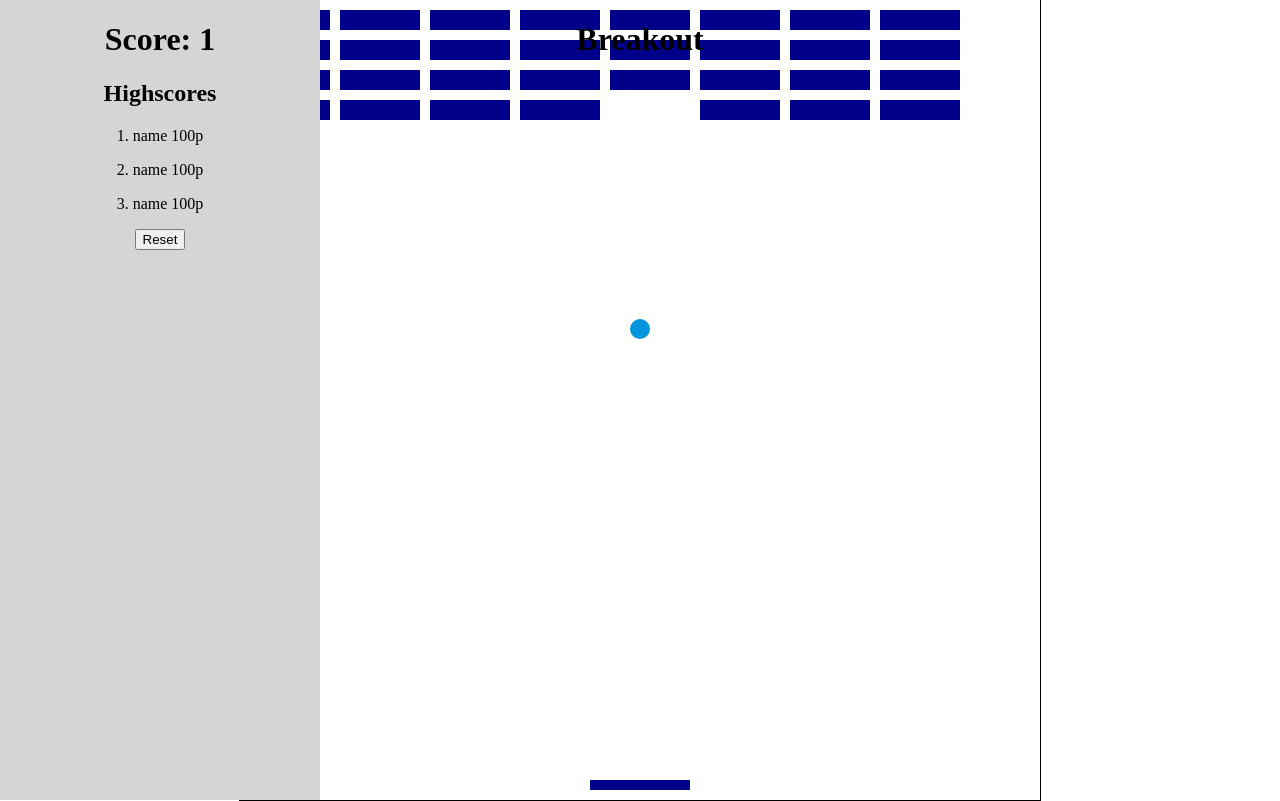
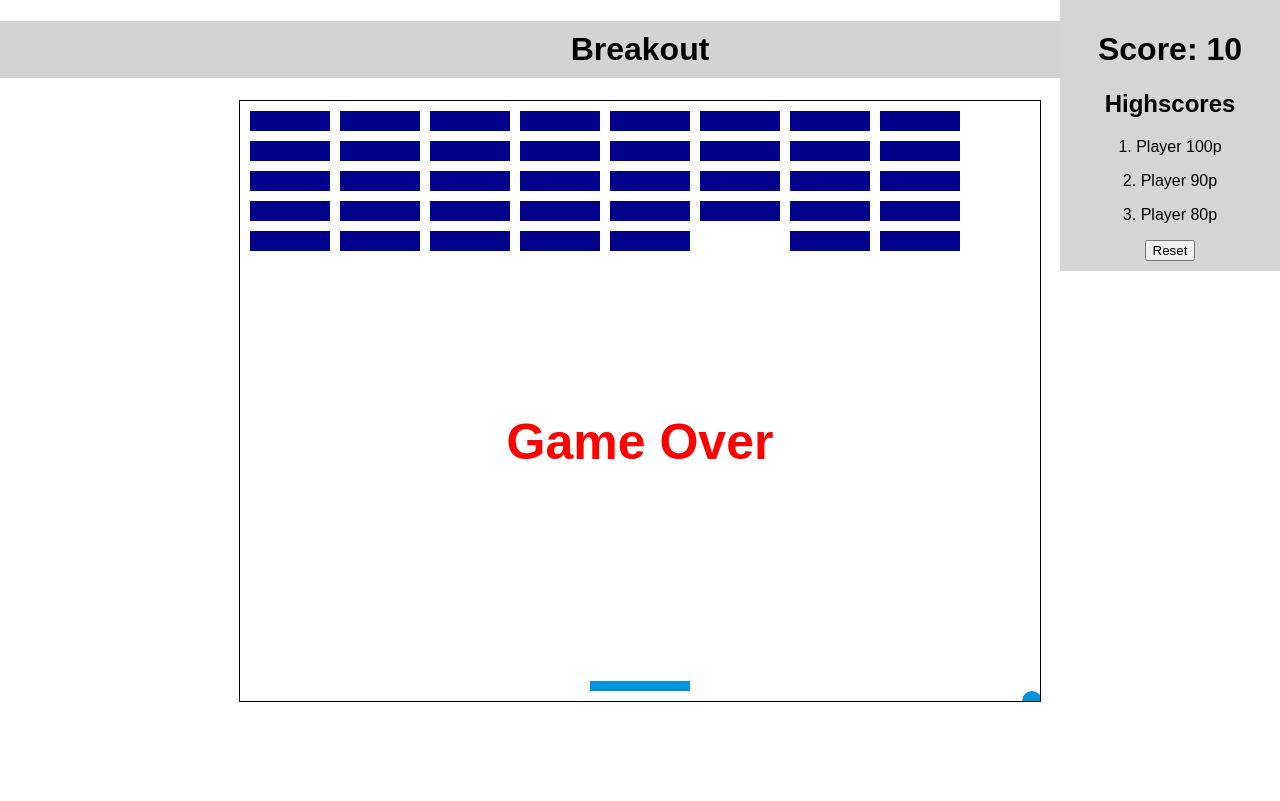
Before and after one commit to Jonathan-Tobias/breakout, a plain HTML site: page breakout.html in a window 1280 px wide. Drawn offline with Linux system fonts and the light colour scheme.

Commit message:
Poerformance improvement and removed unececary stuff

```diff
--- a/breakout.html
+++ b/breakout.html
@@ -5,358 +5,200 @@
     <meta name="viewport" content="width=device-width, initial-scale=1.0">
     <title>Breakout</title>
     <style>
-        body{
+        body {
             margin: 0;
+            font-family: Arial, sans-serif;
+            text-align: center;
         }
         canvas {
             border: 1px solid black;
+            display: block;
+            margin: auto;
+        }
+        #gameover {
+            display: none;
+            font-size: 50px;
+            color: red;
             position: absolute;
             top: 50%;
             left: 50%;
             transform: translate(-50%, -50%);
         }
-        #gameover {
-            display: none;
+        .top {
+            padding: 10px;
+            background: lightgray;
+        }
+        .right {
             position: absolute;
-            top: 50%;
-            left: 50%;
-            transform: translate(-50%, -50%);
-            font-size: 50px;
-            color: red;
-        }
-        .top{
-            position: absolute;
+            right: 0;
             top: 0;
-            left: 0;
-            width: 100%;
-            height: 50px;
-            text-align: center;
-            align-items: center;
-            padding-bottom: 30px;
-        }
-        .right{
-            position: absolute;
-            height: 100%;
-            width: 25%;
-            text-align: center;
-            background-color: rgb(213, 213, 213);
+            width: 200px;
+            background: rgb(213, 213, 213);
+            padding: 10px;
         }
     </style>
 </head>
 <body>
-    <div class="container" id="container">
-        <h2 id="gameover">Game Over</h2>
-    </div>
-    <div class="top">
-        <h1>Breakout</h1>
-    </div>
+    <h1 class="top">Breakout</h1>
+    <h2 id="gameover">Game Over</h2>
     <div class="right">
         <h1 id="score">Score: 0</h1>
-        <div class="highscores">
-            <h2>Highscores</h2>
-            <p>1. name 100p</p>
-            <p>2. name 100p</p>
-            <p>3. name 100p</p>
-        </div>
+        <h2>Highscores</h2>
+        <p>1. Player 100p</p>
+        <p>2. Player 90p</p>
+        <p>3. Player 80p</p>
         <button onclick="resetGame()">Reset</button>
     </div>
+    <script>
+        const canvas = document.createElement('canvas');
+        const ctx = canvas.getContext('2d');
+        document.body.appendChild(canvas);
 
-    <script>
-        let keys = []
-        canvasElem = {
-            x: 0,
-            y: 0,
+        const game = {
             width: 800,
-            height: 800,
-            rows: 4,
+            height: 600,
+            rows: 5,
             cols: 8,
+            running: true,
+            score: 0
+        };
+
+        canvas.width = game.width;
+        canvas.height = game.height;
+
+        const paddle = {
+            width: 100,
+            height: 10,
+            x: game.width / 2 - 50,
+            y: game.height - 20,
+            speed: 10,
+            color: '#0095DD'
+        };
+
+        const ball = {
+            x: game.width / 2,
+            y: game.height / 2,
+            radius: 10,
+            speedX: 4,
+            speedY: -6,
+            color: '#0095DD'
+        };
+
+        const blocks = [];
+        const blockWidth = 80;
+        const blockHeight = 20;
+
+        function initBlocks() {
+            for (let i = 0; i < game.cols; i++) {
+                blocks[i] = [];
+                for (let j = 0; j < game.rows; j++) {
+                    blocks[i][j] = {
+                        x: i * (blockWidth + 10) + 10,
+                        y: j * (blockHeight + 10) + 10,
+                        width: blockWidth,
+                        height: blockHeight,
+                        color: 'darkblue'
+                    };
+                }
+            }
         }
 
-        let score = 0;
-        let gameRunning = true;
-        let items = [];
-
-        document.addEventListener("visibilitychange", () => {
-            if (document.hidden) {
-                gameRunning = false;
-                console.log("Game Paused")
-            } else {
-                gameRunning = true;
-                console.log("Game Resumed");
-                gameLoop();
-            }
-        });
-
-
-        const canvas = document.createElement('canvas');
-        const ctx = canvas.getContext('2d');
-        document.getElementById("container").appendChild(canvas);
-        canvas.width = canvasElem.width;
-        canvas.height = canvasElem.height;
-
-        document.addEventListener('keydown', (e) => {
-            keys[e.keyCode] = true;
-        });
-
-        document.addEventListener('keyup', (e) => {
-            keys[e.keyCode] = false;
-        });
-
-        ball = {
-            x: canvasElem.width / 2,
-            y: canvasElem.height / 2,
-            radius: 10,
-            speedX: 0,
-            speedY: 7,
-            color: '#0095DD',
+        function drawPaddle() {
+            ctx.fillStyle = paddle.color;
+            ctx.fillRect(paddle.x, paddle.y, paddle.width, paddle.height);
         }
 
-
-
-        paddle = {
-            x: canvasElem.width / 2 - 50,
-            y: canvasElem.height - 20,
-            width: 100,
-            height: 10,
-            speed: 10,
-            color: '#0095DD',
-        }
-
-        block = {
-            x: 0,
-            y: 0,
-            width: 80,
-            height: 20,
-            color: '#0095DD',
-        }
-
-
-
-        let blocks = [];
-
-
-
-        function drawPaddle(){
+        function drawBall() {
             ctx.beginPath();
-            ctx.rect(paddle.x, paddle.y, paddle.width, paddle.height);
-            fillStyle = "red"
-            ctx.fill();
-            ctx.closePath();
-        }
-
-        function drawBall(){
-            ctx.beginPath();
-            ctx.arc(ball.x, ball.y, ball.radius, 0, Math.PI*2);
-
+            ctx.arc(ball.x, ball.y, ball.radius, 0, Math.PI * 2);
             ctx.fillStyle = ball.color;
             ctx.fill();
             ctx.closePath();
         }
 
-        function drawItems() {
-            for (let i = 0; i < items.length; i++) {
-                ctx.beginPath();
-                ctx.arc(items[i].x, items[i].y, items[i].radius, 0, Math.PI * 2);
-                ctx.fillStyle = items[i].color;
-                ctx.fill();
-                ctx.closePath();
-            }
-        }
-
-
-        function updateItems() {
-            for (let i = 0; i < items.length; i++) {
-                items[i].y += items[i].speedY;
-            }
-            for (let i = 0; i < items.length; i++) {
-
-                if (items[i].x + items[i].radius > paddle.x && items[i].x - items[i].radius < paddle.x + paddle.width && items[i].y + items[i].radius > paddle.y && items[i].y - items[i].radius < paddle.y + paddle.height) {
-                    items.splice(i, 1);
-                    score += 3;
-                    break;
-                }
-            }
-        }
-
-
-
-    function spawnItem(x, y){
-        if(Math.floor(Math.random()*2) == 0){
-            let item = {
-                x: x+block.width/2,
-                y: y,
-                radius: 7,
-                color: 'yellow',
-                speedY: 2,
-                speedX: 0,
-            }
-            items.push(item);
-        }
-    }
-
-        function initBlocks() {
-            for (var i = 0; i < canvasElem.cols; i++) {
-                blocks[i] = [];
-                for (var j = 0; j < canvasElem.rows; j++) {
-                    blocks[i][j] = {
-                        x: i * (block.width + 10) + 10,
-                        y: j * (block.height + 10) + 10,
-                        width: block.width,
-                        height: block.height,
-                        //color: '#' + Math.floor(Math.random() * 16777215).toString(16),
-                        color: 'darkblue',
-                    };
-                }
-            }
-        }
         function drawBlocks() {
-            for (var i = 0; i < canvasElem.cols; i++) {
-                for (var j = 0; j < canvasElem.rows; j++) {
-                    let b = blocks[i][j];
-                    if (b) {
-                        ctx.beginPath();
-                        ctx.rect(b.x, b.y, b.width, b.height);
-                        ctx.fillStyle = b.color;
-                        ctx.fill();
-                        ctx.closePath();
+            for (let i = 0; i < game.cols; i++) {
+                for (let j = 0; j < game.rows; j++) {
+                    let block = blocks[i][j];
+                    if (block) {
+                        ctx.fillStyle = block.color;
+                        ctx.fillRect(block.x, block.y, block.width, block.height);
                     }
                 }
             }
         }
 
-        function resetGame(){
-            location.reload();
-        }
-
-
-
-
-        function checkKey(){
-            if (keys[37] && paddle.x > 0) {
-                paddle.x -= paddle.speed;
-            }
-            if (keys[39] && paddle.x < canvasElem.width - paddle.width) {
-                paddle.x += paddle.speed;
-            }
+        function checkCollision(ball, obj) {
+            return ball.x + ball.radius > obj.x &&
+                   ball.x - ball.radius < obj.x + obj.width &&
+                   ball.y + ball.radius > obj.y &&
+                   ball.y - ball.radius < obj.y + obj.height;
         }
 
         function updateBall() {
             ball.x += ball.speedX;
             ball.y += ball.speedY;
 
-            if (ball.x + ball.radius > canvasElem.width || ball.x - ball.radius < 0) {
-                ball.speedX = -ball.speedX;
-            }
-            if (ball.y + ball.radius > canvasElem.height || ball.y - ball.radius < 0) {
-                ball.speedY = -ball.speedY;
-            }
-            if (ball.x > paddle.x && ball.x < paddle.x + paddle.width && ball.y + ball.radius > paddle.y) {
-                ball.y = paddle.y - ball.radius;
-                let hitPosition = (ball.x - (paddle.x + paddle.width / 2)) / (paddle.width / 2);
+            // Wall collisions
+            if (ball.x - ball.radius < 0 || ball.x + ball.radius > game.width) ball.speedX *= -1;
+            if (ball.y - ball.radius < 0) ball.speedY *= -1;
 
-                let speed = Math.sqrt(ball.speedX ** 2 + ball.speedY ** 2);
-                ball.speedX = hitPosition * speed;
-                ball.speedY = -Math.abs(Math.sqrt(speed ** 2 - ball.speedX ** 2));
-            }
-            if(ball.y > paddle.y){
-                document.getElementById("gameover").style.display = "block";
-                ball.radius = 0;
-                ball.speedX = 0;
-                ball.speedY = 0;
-
+            // Paddle collision
+            if (checkCollision(ball, paddle)) {
+                let offset = (ball.x - (paddle.x + paddle.width / 2)) / (paddle.width / 2);
+                ball.speedX = offset * 5;
+                ball.speedY *= -1;
             }
 
-            for (let i = 0; i < canvasElem.cols; i++) {
-                for (let j = 0; j < canvasElem.rows; j++) {
+            // Block collisions
+            for (let i = 0; i < game.cols; i++) {
+                for (let j = 0; j < game.rows; j++) {
                     let block = blocks[i][j];
-                    if (block && isBallCollidingWithBlock(ball, block)) {
-
-                        spawnItem(block.x, block.y);
-                        handleBlockCollision(ball, block, i, j);
+                    if (block && checkCollision(ball, block)) {
+                        ball.speedY *= -1;
+                        blocks[i][j] = null;
+                        game.score += 10;
+                        document.getElementById('score').innerText = `Score: ${game.score}`;
+                        return;
                     }
                 }
             }
+
+            // Game Over
+            if (ball.y > game.height) {
+                game.running = false;
+                document.getElementById('gameover').style.display = 'block';
+            }
         }
 
-        function handleBlockCollision(ball, block, i, j) {
-            let collidedFromTopOrBottom = false;
-            let collidedFromLeftOrRight = false;
-
-
-            let penetrationX = Math.min(
-                Math.abs(ball.x + ball.radius - block.x),
-                Math.abs(ball.x - ball.radius - (block.x + block.width))
-            );
-
-            let penetrationY = Math.min(
-                Math.abs(ball.y + ball.radius - block.y),
-                Math.abs(ball.y - ball.radius - (block.y + block.height))
-            );
-
-
-            if (
-                ball.x + ball.radius > block.x &&
-                ball.x - ball.radius < block.x + block.width &&
-                ball.y + ball.radius > block.y &&
-                ball.y - ball.radius < block.y + block.height
-            ) {
-
-                if (penetrationX < penetrationY) {
-                    collidedFromLeftOrRight = true;
-                } else {
-                    collidedFromTopOrBottom = true;
-                }
-            }
-
-
-            if (collidedFromTopOrBottom) {
-                ball.speedY = -ball.speedY;
-            }
-            if (collidedFromLeftOrRight) {
-                ball.speedX = -ball.speedX;
-            }
-
-
-            blocks[i].splice(j, 1);
-            console.log("Block hit:", block);
-            score ++;
+        function movePaddle() {
+            if (keys['ArrowLeft'] && paddle.x > 0) paddle.x -= paddle.speed;
+            if (keys['ArrowRight'] && paddle.x < game.width - paddle.width) paddle.x += paddle.speed;
         }
 
-        function isBallCollidingWithBlock(ball, block) {
+        let keys = {};
+        document.addEventListener('keydown', (e) => keys[e.key] = true);
+        document.addEventListener('keyup', (e) => keys[e.key] = false);
 
-            if (ball.x + ball.radius > block.x &&
-                ball.x - ball.radius < block.x + block.width &&
-                ball.y + ball.radius > block.y &&
-                ball.y - ball.radius < block.y + block.height) {
-                return true;
-            }
-            return false;
+        function resetGame() {
+            location.reload();
         }
 
-        function updateScore(){
-            document.getElementById("score").innerHTML = "Score: " + score;
-        }
+        function gameLoop() {
+            if (!game.running) return;
 
-
-
-        function gameLoop(){
-            if (!gameRunning) return;
             ctx.clearRect(0, 0, canvas.width, canvas.height);
-            updateBall();
+            drawPaddle();
             drawBall();
             drawBlocks();
-
-            updateItems();
-            drawItems();
-            checkKey();
-            drawPaddle();
-            updateScore();
+            movePaddle();
+            updateBall();
 
             requestAnimationFrame(gameLoop);
         }
+
         initBlocks();
         gameLoop();
-
     </script>
 </body>
 </html>
```
